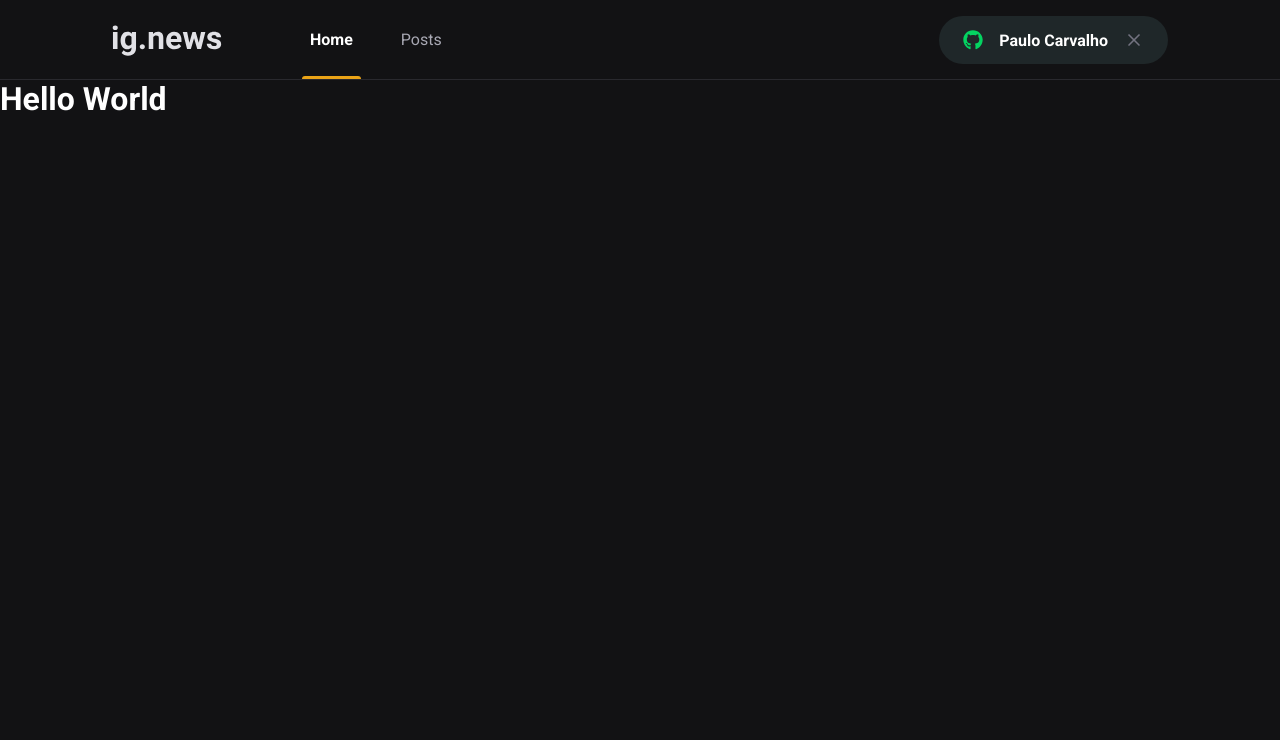
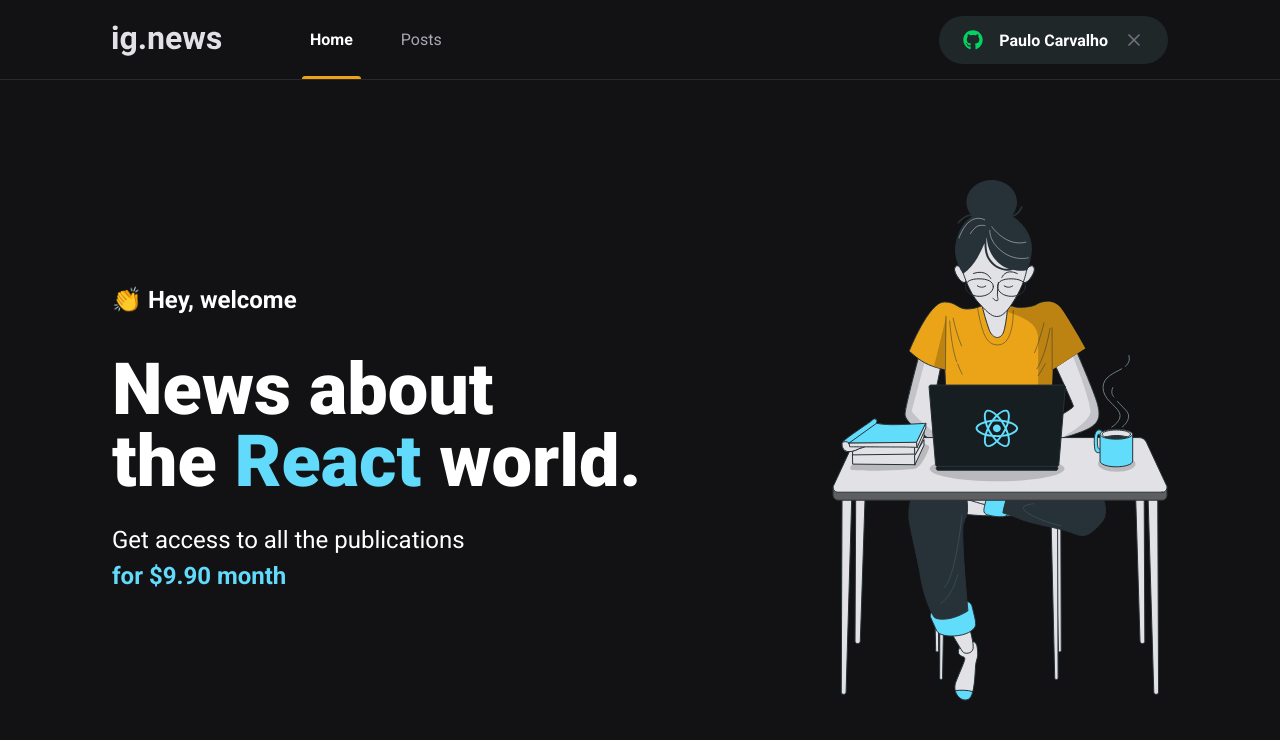
Before and after one commit to paulo-carvalho93/ig-news, a Next.js app: page / in a window 1280 px wide. Shown: the top 740 px of the page. Built offline with nearby package versions, Linux system fonts and the light colour scheme.

Commit message:
feat(home): creating Home page and styles

```diff
--- a/src/components/SignInButton/styles.module.scss
+++ b/src/components/SignInButton/styles.module.scss
@@ -1,13 +1,13 @@
 .signInButton {
+  display: flex;
+  align-items: center;
+  justify-content: center;
+
   height: 3rem;
   border-radius: 3rem;
   background: var(--gray-850);
   border: 0;
   padding: 0 1.5rem;
-
-  display: flex;
-  align-items: center;
-  justify-content: center;
 
   color: var(--white);
   font-weight: bold;
--- /dev/null
+++ b/src/pages/home.module.scss
@@ -0,0 +1,42 @@
+.contentContainer {
+  display: flex;
+  align-items: center;
+  justify-content: space-between;
+
+  max-width: 1120px;
+  margin: 0 auto;
+  padding: 0 2rem;
+  height: calc(100vh - 5rem); // (Altura total da tela - Altura do cabeçalho)
+}
+
+.hero {
+ max-width: 600px;
+
+ > span {
+   font-size: 1.5rem;
+   font-weight: bold;
+ }
+
+ h1 {
+  font-size: 4.5rem;
+  line-height: 4.5rem;
+  font-weight: 900;
+  margin-top: 2.5rem;
+
+  span {
+    color: var(--cyan-500);
+  }
+ }
+
+ p {
+   font-size: 1.5rem;
+   line-height: 2.25rem;
+   margin-top: 1.5rem;
+
+   span {
+     color: var(--cyan-500);
+     font-weight: bold;
+   }
+ }
+
+}
--- a/src/pages/index.tsx
+++ b/src/pages/index.tsx
@@ -1,4 +1,6 @@
 import Head from 'next/head';
+
+import styles from './home.module.scss';
 
 export default function Home() {
   return (
@@ -6,9 +8,19 @@
       <Head>
         <title>Home | ig.news</title>
       </Head>
-      <h1>
-        Hello World
-      </h1>
+
+      <main className={styles.contentContainer}>
+        <section className={styles.hero}>
+          <span>👏 Hey, welcome</span>
+          <h1>News about <br /> the <span>React</span> world.</h1>
+          <p>
+            Get access to all the publications <br />
+            <span>for $9.90 month</span>
+          </p>
+        </section>
+
+        <img src="/images/avatar.svg" alt="Girl coding" />
+      </main>
     </>
   )
 }
```
